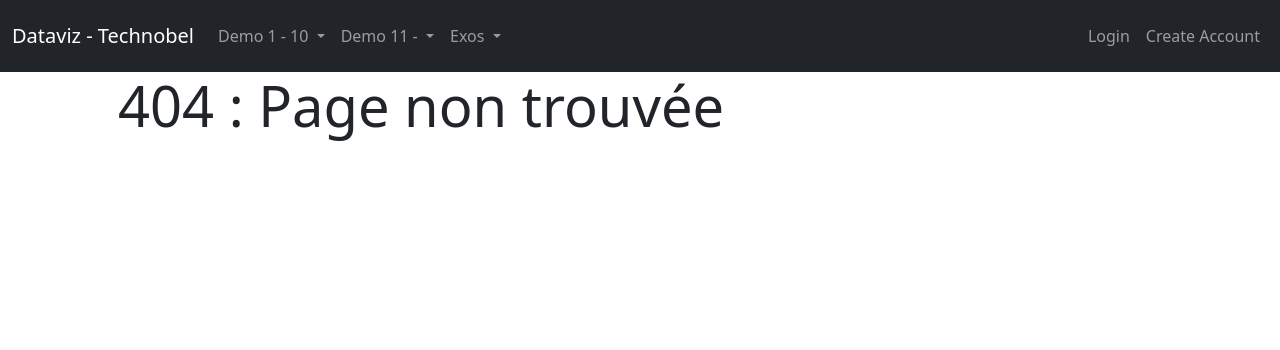
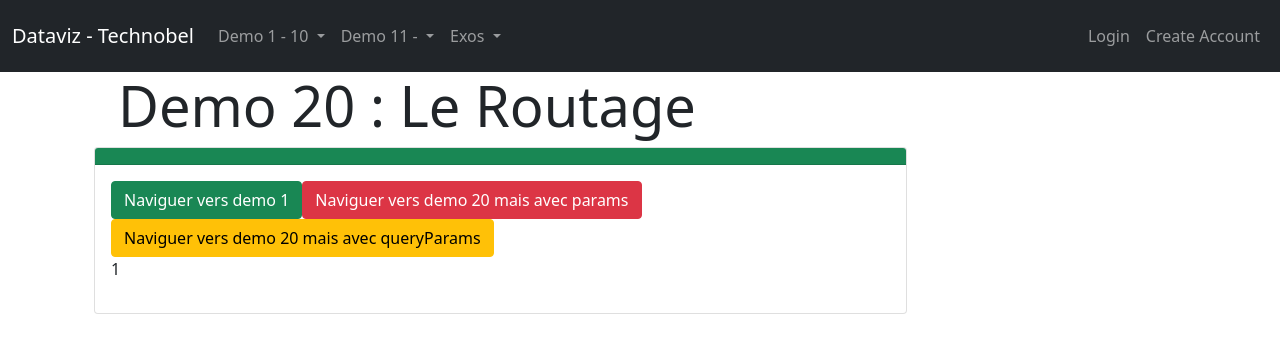
Before and after one commit to evengyl/DemoETU_Technobel_Dataviz, an Angular app: page /demo/demo20/1 in a window 1280 px wide. Before the commit this address had no page. Shown: the top 350 px of the page. Built offline with nearby package versions, Linux system fonts and the light colour scheme.

Commit message:
add demo19 && demo20

```diff
--- a/src/app/app.module.ts
+++ b/src/app/app.module.ts
@@ -52,6 +52,8 @@ import { FakePromiseService } from './components/demo/demo12/services/fake-promi
 import { FakeLogin17Service } from './components/demo/demo17/services/fake-login17.service';
 import { FakeLogin13Service } from './components/demo/demo13/services/fake-login13.service';
 import { CountriesService } from './components/demo/demo18/serivces/countries.service';
+import { Demo19Component } from './components/demo/demo19/demo19.component';
+import { Demo20Component } from './components/demo/demo20/demo20.component';
 
 
 @NgModule({
@@ -93,6 +95,8 @@ import { CountriesService } from './components/demo/demo18/serivces/countries.se
     Demo16Component,
     Demo17Component,
     Demo18Component,
+    Demo19Component,
+    Demo20Component,
   ],
   imports: [
     BrowserModule,
--- /dev/null
+++ b/src/app/components/demo/demo19/demo19.component.html
@@ -0,0 +1,30 @@
+<div class="container-fluid">
+	<div class="row">
+		<div class="col">
+			<div class="jumbotron jumbotron-fluid">
+				<div class="container">
+					<h1 class="display-4">Demo 19 : Le Session Storage</h1>
+				</div>
+			</div>
+		</div>
+	</div>
+</div>
+
+<div class="container-fluid">
+    <div class="row">
+
+        <div class="col-9 align-self-center">
+            <div class="card">
+                <div class="card-header bg-success text-white">
+                </div>
+                <div class="card-body">
+
+                    <button *ngIf="!isConnect" (click)="login()" class="btn btn-success">Login (session)</button>
+                    <button *ngIf="isConnect" (click)="logout()" class="btn btn-danger">Logout (session)</button>
+                </div>
+            </div>
+        </div>
+
+
+    </div>
+</div>
--- /dev/null
+++ b/src/app/components/demo/demo19/demo19.component.ts
@@ -0,0 +1,35 @@
+import { Component, OnInit } from '@angular/core';
+
+@Component({
+  selector: 'app-demo19',
+  templateUrl: './demo19.component.html'
+})
+export class Demo19Component implements OnInit {
+
+  isConnect : boolean
+
+  constructor() { }
+
+  ngOnInit(): void {
+  }
+
+  login()
+  {
+    this.isConnect = true
+    let userInfos = {
+      name : "Loic",
+      email : "tutu@tutu.be"
+    }
+    sessionStorage.setItem("isConnect", "true")
+    sessionStorage.setItem("userInfos", JSON.stringify(userInfos))
+  }
+
+  logout()
+  {
+    this.isConnect = false
+
+    sessionStorage.removeItem("isConnect")
+
+  }
+
+}
--- /dev/null
+++ b/src/app/components/demo/demo20/demo20.component.html
@@ -0,0 +1,33 @@
+<div class="container-fluid">
+	<div class="row">
+		<div class="col">
+			<div class="jumbotron jumbotron-fluid">
+				<div class="container">
+					<h1 class="display-4">Demo 20 : Le Routage</h1>
+				</div>
+			</div>
+		</div>
+	</div>
+</div>
+
+<div class="container-fluid">
+    <div class="row">
+
+        <div class="col-9 align-self-center">
+            <div class="card">
+                <div class="card-header bg-success text-white">
+                </div>
+                <div class="card-body">
+
+                    <button (click)="navigate()" class="btn btn-success">Naviguer vers demo 1</button>
+                    <button (click)="navigateParams()" class="btn btn-danger">Naviguer vers demo 20 mais avec params</button>
+                    <button (click)="navigateQuery()" class="btn btn-warning">Naviguer vers demo 20 mais avec queryParams</button>
+                    <p *ngIf="myParams">{{myParams}}</p>
+                    <p *ngIf="myQuery">{{myQuery}}</p>
+                </div>
+            </div>
+        </div>
+
+
+    </div>
+</div>
--- /dev/null
+++ b/src/app/components/demo/demo20/demo20.component.ts
@@ -0,0 +1,43 @@
+import { Component, OnInit } from '@angular/core';
+import { ActivatedRoute, Router } from '@angular/router';
+
+@Component({
+  selector: 'app-demo20',
+  templateUrl: './demo20.component.html'
+})
+export class Demo20Component implements OnInit {
+
+  myParams : string
+  myQuery : string
+
+  constructor(private router : Router, private activateRoute : ActivatedRoute) { }
+
+  ngOnInit(): void {
+    console.log(this.activateRoute)
+    if(this.activateRoute.snapshot.params["id"])
+    {
+      this.myParams = this.activateRoute.snapshot.params["id"]
+    }
+
+    if(this.activateRoute.snapshot.queryParams["name"])
+    {
+      this.myQuery = this.activateRoute.snapshot.queryParams["name"]
+    }
+  }
+
+  navigate()
+  {
+    this.router.navigate(["demo/demo1"])
+  }
+
+  navigateParams()
+  {
+    this.router.navigate(["demo/demo20/42"])
+  }
+
+  navigateQuery()
+  {
+    this.router.navigate(["demo/demo20"], { queryParams : {"name" : "loic"} })
+
+  }
+}
--- a/src/app/components/shared/navbar/navbar.component.html
+++ b/src/app/components/shared/navbar/navbar.component.html
@@ -55,6 +55,10 @@
               <li><a class="dropdown-item" routerLink="demo/demo17">Demo 17 - Les observables</a></li>
               <li><hr class="dropdown-divider"></li>
               <li><a class="dropdown-item" routerLink="demo/demo18">Demo 18 - Le HttpClient</a></li>
+              <li><hr class="dropdown-divider"></li>
+              <li><a class="dropdown-item" routerLink="demo/demo19">Demo 19 - Le Session storage</a></li>
+              <li><hr class="dropdown-divider"></li>
+              <li><a class="dropdown-item" routerLink="demo/demo20">Demo 20 - Le Routage</a></li>
 
 
             </ul>
```
Also changed, not shown: src/app/app-routing.module.ts (+8 -1 lines).
